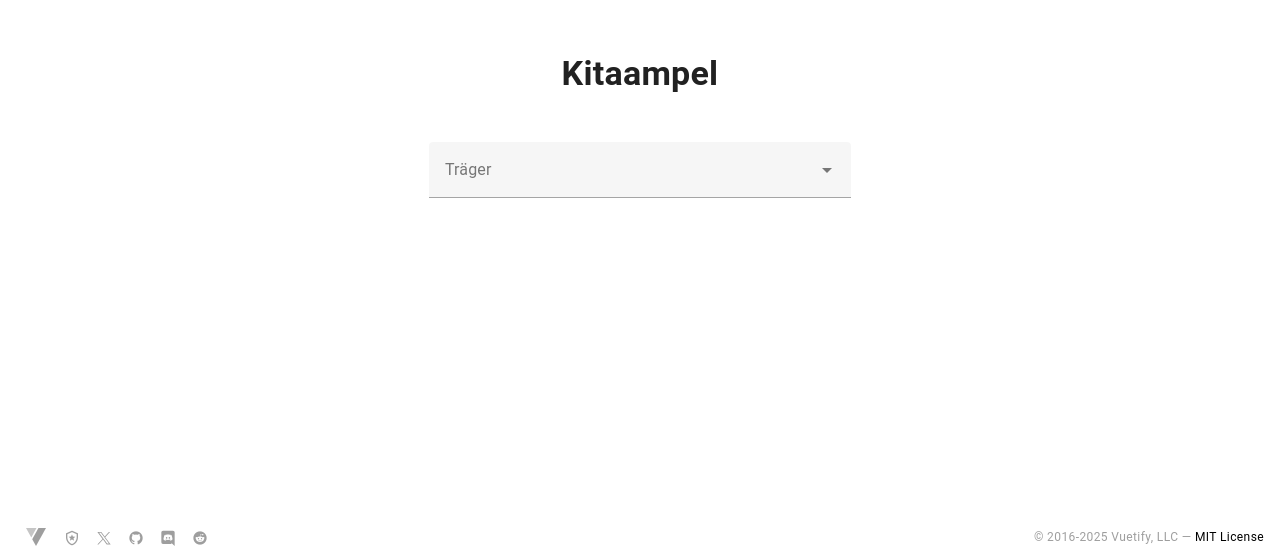
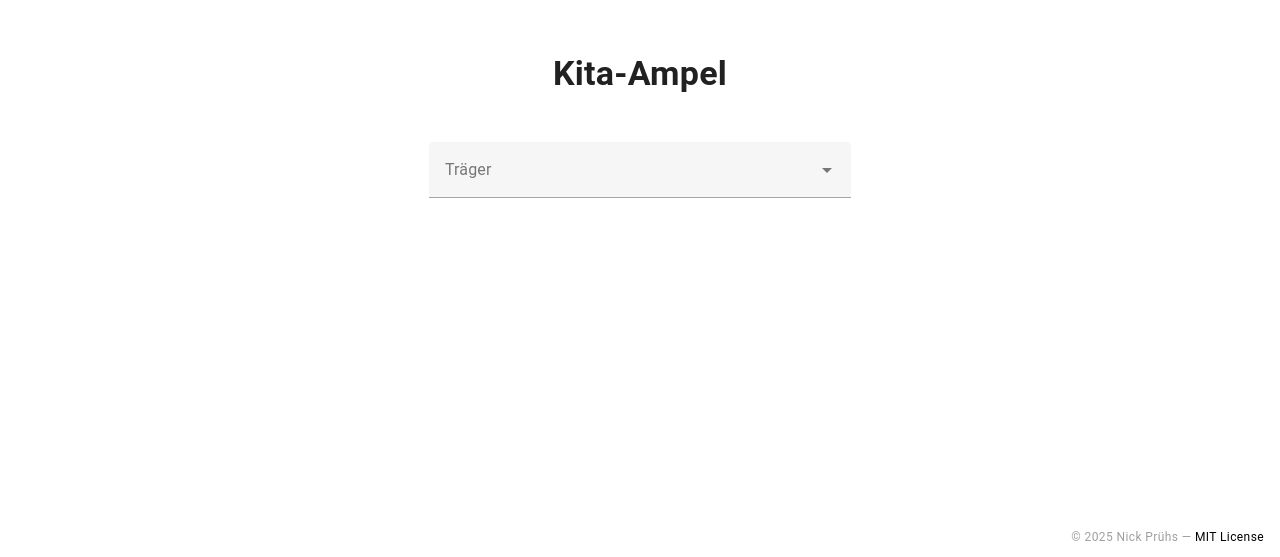
Before and after one commit to npruehs/kita-stats, a Vue app in the folder frontend/: page / in a window 1280 px wide. Shown: the part 243-800 px from the top of the page. Built offline with nearby package versions, Linux system fonts and the light colour scheme; a small style sheet from the web is missing.

Commit message:
Update headers and footers.

```diff
--- a/frontend/index.html
+++ b/frontend/index.html
@@ -4,7 +4,7 @@
     <meta charset="UTF-8">
     <link rel="icon" href="/favicon.ico">
     <meta name="viewport" content="width=device-width, initial-scale=1.0">
-    <title>Welcome to Vuetify 3</title>
+    <title>Kita-Ampel</title>
   </head>
   <body>
     <div id="app"></div>
--- a/frontend/src/components/AppFooter.vue
+++ b/frontend/src/components/AppFooter.vue
@@ -1,28 +1,10 @@
 <template>
-  <v-footer
-    app
-    height="40"
-  >
-    <a
-      v-for="item in items"
-      :key="item.title"
-      class="d-inline-block mx-2 social-link"
-      :href="item.href"
-      rel="noopener noreferrer"
-      target="_blank"
-      :title="item.title"
-    >
-      <v-icon
-        :icon="item.icon"
-        :size="item.icon === '$vuetify' ? 24 : 16"
-      />
-    </a>
-
+  <v-footer app height="40">
     <div
       class="text-caption text-disabled"
       style="position: absolute; right: 16px;"
     >
-      &copy; 2016-{{ (new Date()).getFullYear() }} <span class="d-none d-sm-inline-block">Vuetify, LLC</span>
+      &copy; {{ (new Date()).getFullYear() }} Nick Prühs
       —
       <a
         class="text-decoration-none on-surface"
@@ -35,48 +17,3 @@
     </div>
   </v-footer>
 </template>
-
-<script setup lang="ts">
-  const items = [
-    {
-      title: 'Vuetify Documentation',
-      icon: `$vuetify`,
-      href: 'https://vuetifyjs.com/',
-    },
-    {
-      title: 'Vuetify Support',
-      icon: 'mdi-shield-star-outline',
-      href: 'https://support.vuetifyjs.com/',
-    },
-    {
-      title: 'Vuetify X',
-      icon: ['M2.04875 3.00002L9.77052 13.3248L1.99998 21.7192H3.74882L10.5519 14.3697L16.0486 21.7192H22L13.8437 10.8137L21.0765 3.00002H19.3277L13.0624 9.76874L8.0001 3.00002H2.04875ZM4.62054 4.28821H7.35461L19.4278 20.4308H16.6937L4.62054 4.28821Z'],
-      href: 'https://x.com/vuetifyjs',
-    },
-    {
-      title: 'Vuetify GitHub',
-      icon: `mdi-github`,
-      href: 'https://github.com/vuetifyjs/vuetify',
-    },
-    {
-      title: 'Vuetify Discord',
-      icon: ['M22,24L16.75,19L17.38,21H4.5A2.5,2.5 0 0,1 2,18.5V3.5A2.5,2.5 0 0,1 4.5,1H19.5A2.5,2.5 0 0,1 22,3.5V24M12,6.8C9.32,6.8 7.44,7.95 7.44,7.95C8.47,7.03 10.27,6.5 10.27,6.5L10.1,6.33C8.41,6.36 6.88,7.53 6.88,7.53C5.16,11.12 5.27,14.22 5.27,14.22C6.67,16.03 8.75,15.9 8.75,15.9L9.46,15C8.21,14.73 7.42,13.62 7.42,13.62C7.42,13.62 9.3,14.9 12,14.9C14.7,14.9 16.58,13.62 16.58,13.62C16.58,13.62 15.79,14.73 14.54,15L15.25,15.9C15.25,15.9 17.33,16.03 18.73,14.22C18.73,14.22 18.84,11.12 17.12,7.53C17.12,7.53 15.59,6.36 13.9,6.33L13.73,6.5C13.73,6.5 15.53,7.03 16.56,7.95C16.56,7.95 14.68,6.8 12,6.8M9.93,10.59C10.58,10.59 11.11,11.16 11.1,11.86C11.1,12.55 10.58,13.13 9.93,13.13C9.29,13.13 8.77,12.55 8.77,11.86C8.77,11.16 9.28,10.59 9.93,10.59M14.1,10.59C14.75,10.59 15.27,11.16 15.27,11.86C15.27,12.55 14.75,13.13 14.1,13.13C13.46,13.13 12.94,12.55 12.94,11.86C12.94,11.16 13.45,10.59 14.1,10.59Z'],
-      href: 'https://community.vuetifyjs.com/',
-    },
-    {
-      title: 'Vuetify Reddit',
-      icon: `mdi-reddit`,
-      href: 'https://reddit.com/r/vuetifyjs',
-    },
-  ]
-</script>
-
-<style scoped lang="sass">
-  .social-link :deep(.v-icon)
-    color: rgba(var(--v-theme-on-background), var(--v-disabled-opacity))
-    text-decoration: none
-    transition: .2s ease-in-out
-
-    &:hover
-      color: rgba(25, 118, 210, 1)
-</style>
--- a/frontend/src/components/Kitaampel.vue
+++ b/frontend/src/components/Kitaampel.vue
@@ -2,7 +2,7 @@
   <v-container class="fill-height" max-width="900">
     <v-row align="center" justify="center">
       <v-col cols="12" class="text-center mb-6">
-        <h1 class="text-h4 font-weight-bold">Kitaampel</h1>
+        <h1 class="text-h4 font-weight-bold">Kita-Ampel</h1>
       </v-col>
 
       <v-col cols="12" md="6">
```
